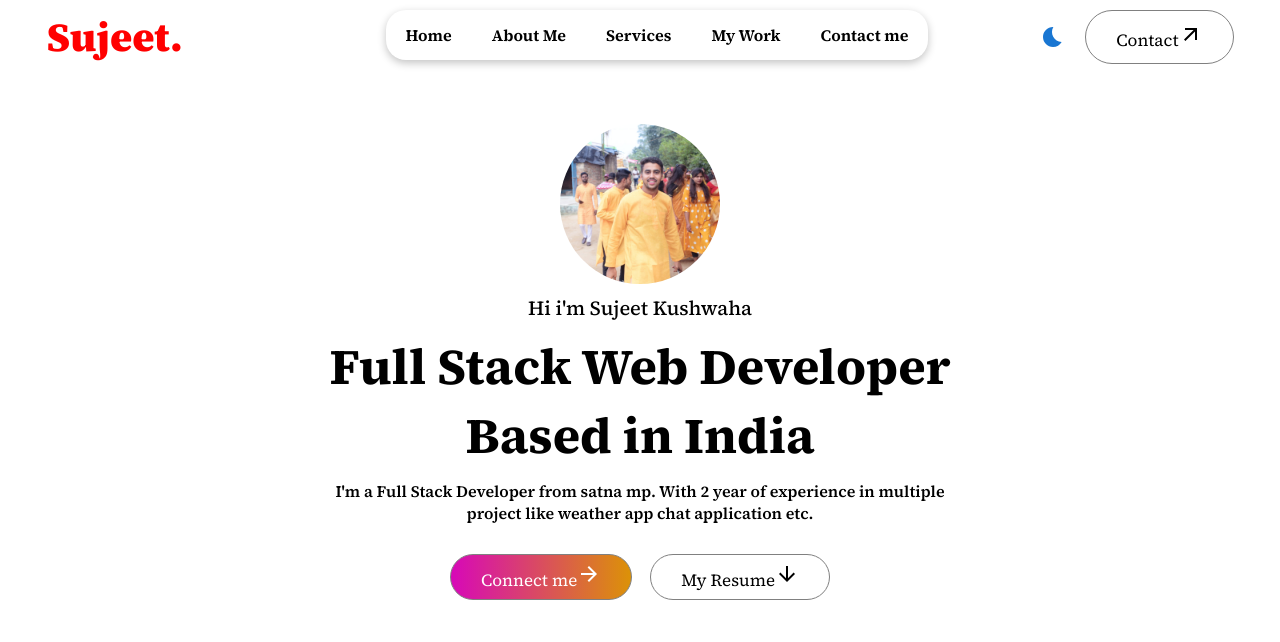
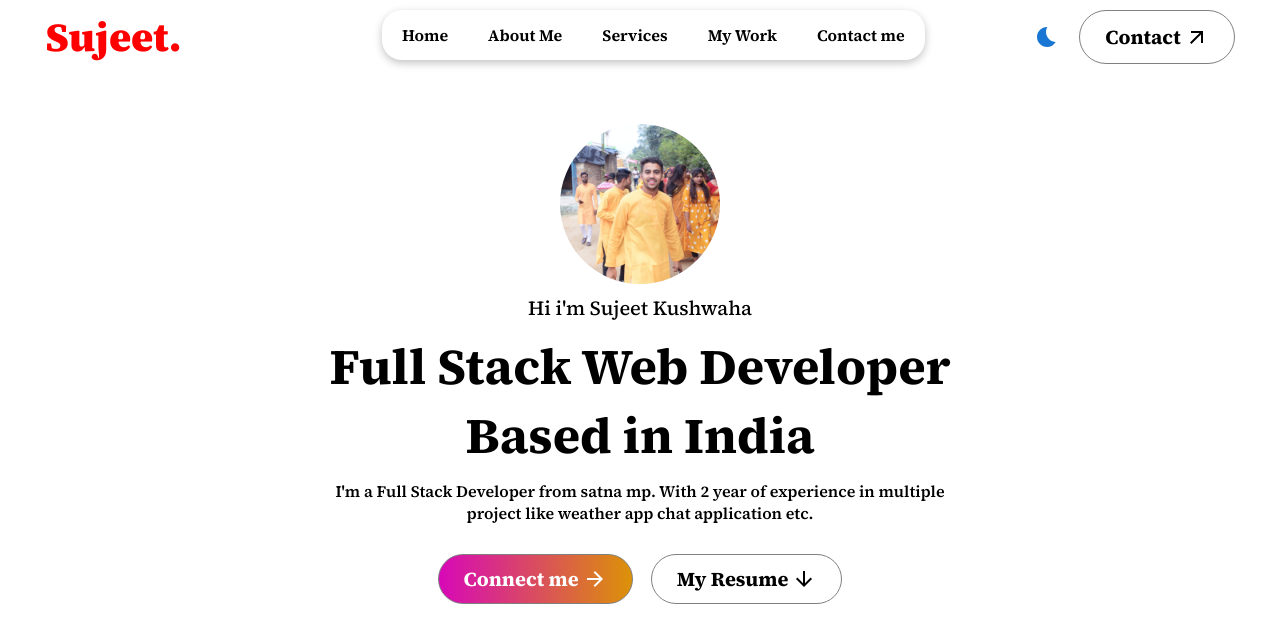
Before and after one commit to sujeettx/portfolio, a React (Create React App) app: page / in a window 1280 px wide. Shown: the top 642 px of the page. Built offline with nearby package versions, Linux system fonts and the light colour scheme.

Commit message:
fix the button of all componet

```diff
--- a/src/components/Contactme.jsx
+++ b/src/components/Contactme.jsx
@@ -41,7 +41,7 @@ function Contactme() {
           color: "white",
         }}
       >
-        <button>Submit now</button>
+        <h3><button>Submit now</button></h3>
         <ArrowForwardIcon />
       </div>
       <div className="contact-social-icon">
--- a/src/components/Home.jsx
+++ b/src/components/Home.jsx
@@ -28,11 +28,11 @@ function Home() {
             color: "white",
           }}
         >
-          <button>Connect me</button>
+          <h3><button>Connect me</button></h3>
           <ArrowForwardIcon />
         </div>
         <div className="btn">
-          <button>My Resume</button>
+          <h3><button>My Resume</button></h3>
           <ArrowDownwardIcon />
         </div>
       </div>
--- a/src/components/Mystyle.css
+++ b/src/components/Mystyle.css
@@ -40,12 +40,13 @@ button {
     justify-content: space-between;
 }
 .btn {
+    display: flex;
+    justify-content: center;
+    align-items: center;
+    gap: 4px;
     border: 1px solid gray;
-    padding: 7px 30px;
+    padding: 10px 25px;
     border-radius: 30px;
-    align-items: center;
-    align-content: center;
-    text-align: center;
     font-weight: 400;
     font-size: 17px;
     cursor: pointer;
--- a/src/components/Work.jsx
+++ b/src/components/Work.jsx
@@ -29,7 +29,7 @@ function Work() {
         </div>
       </div>
       <div className="btn work-btn" style={{backgroundColor:'black',color:"white"}}>
-        <button>Show more </button>
+       <h3> <button>Show more </button></h3>
         <ArrowForwardIcon/>
       </div>
     </div>
--- a/src/components/nav.jsx
+++ b/src/components/nav.jsx
@@ -21,7 +21,7 @@ function Nav() {
             <BedtimeIcon/>
           </Button>
         <div className='btn' onClick={()=>navigate('/contact')}>
-          <button>Contact</button>
+          <h3><button>Contact</button></h3>
           <ArrowOutwardIcon/>
         </div>
       </div>
```
Also changed, not shown: 1 other file (tests, documents, lock files or other folders).
